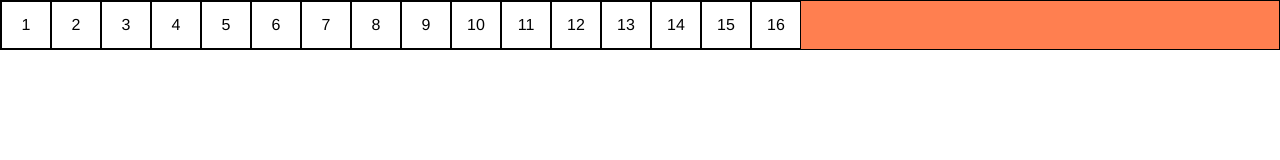
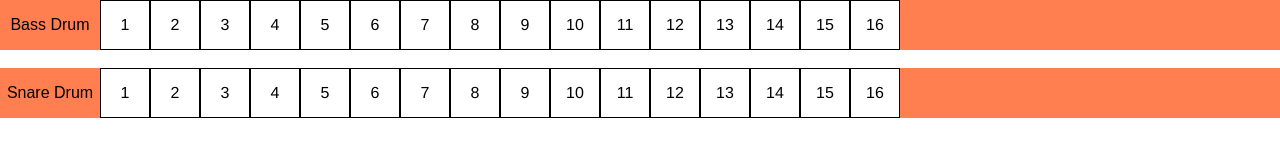
Before and after one commit to AlwaysBCoding/musical, a React app: page / in a window 1280 px wide. Built offline with nearby package versions, Linux system fonts and the light colour scheme.

Commit message:
adds instrument model

```diff
--- a/src/components/daw/BarLayer.js
+++ b/src/components/daw/BarLayer.js
@@ -18,7 +18,12 @@ class BarLayer extends Component {
 
     return (
       <div className="daw-component bar-layer">
-        {Beats}
+        <div className="instrument">
+          <p className="instrument-display">{this.props.instrument.display}</p>
+        </div>
+        <div className="beats">
+          {Beats}
+        </div>
       </div>
     )
   }
--- a/src/components/daw/Instrument.js
+++ b/src/components/daw/Instrument.js
@@ -1,17 +1,20 @@
-import React, { Component } from 'react'
+import React from 'react'
 
-class Instrument extends Component {
+class Instrument {
 
-  constructor(props) {
-    super(props)
-    this.state = {}
+  constructor() {
   }
 
-  render() {
-    return (
-      <div className="daw-component instrument">
-      </div>
-    )
+  static bassDrum() {
+    return {
+      "display": "Bass Drum"
+    }
+  }
+
+  static snareDrum() {
+    return {
+      "display": "Snare Drum"
+    }
   }
 
 }
--- a/src/screens/DrumlineScreen.js
+++ b/src/screens/DrumlineScreen.js
@@ -1,5 +1,6 @@
 import React, { Component } from 'react'
 import BarLayer from '../components/daw/BarLayer'
+import Instrument from '../components/daw/Instrument'
 
 class DrumlineScreen extends Component {
 
@@ -11,7 +12,9 @@ class DrumlineScreen extends Component {
   render() {
     return (
       <div className="screen drumline-screen">
-        <BarLayer />
+        <BarLayer instrument={Instrument.bassDrum()} />
+        <br />
+        <BarLayer instrument={Instrument.snareDrum()} />
       </div>
     )
   }
--- a/src/styles/daw.scss
+++ b/src/styles/daw.scss
@@ -5,8 +5,22 @@
   justify-content: flex-start;
   align-items: stretch;
   background-color: coral;
-  box-sizing: border-box;
-  border: 1px solid black;
+
+  .instrument {
+    width: 100px;
+    display: flex;
+    flex-direction: column;
+    justify-content: center;
+    align-items: center;
+  }
+
+  .beats {
+    display: flex;
+    flex-direction: row;
+    justify-content: flex-start;
+    align-items: stretch;
+    height: 50px;
+  }
 }
 
 .bar-layer-beat {
```
Also changed, not shown: src/styles/App.css, 1 other file.
